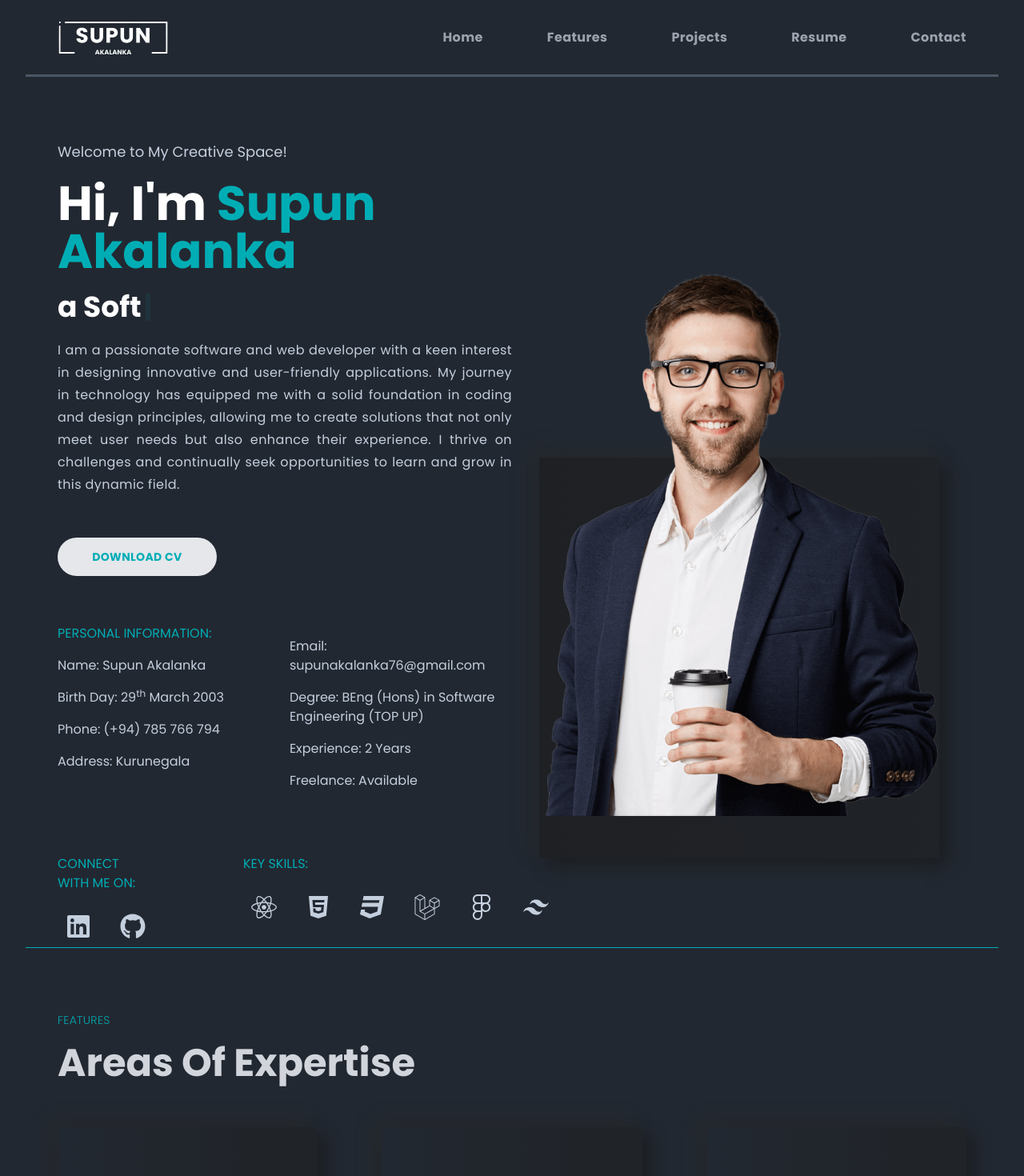
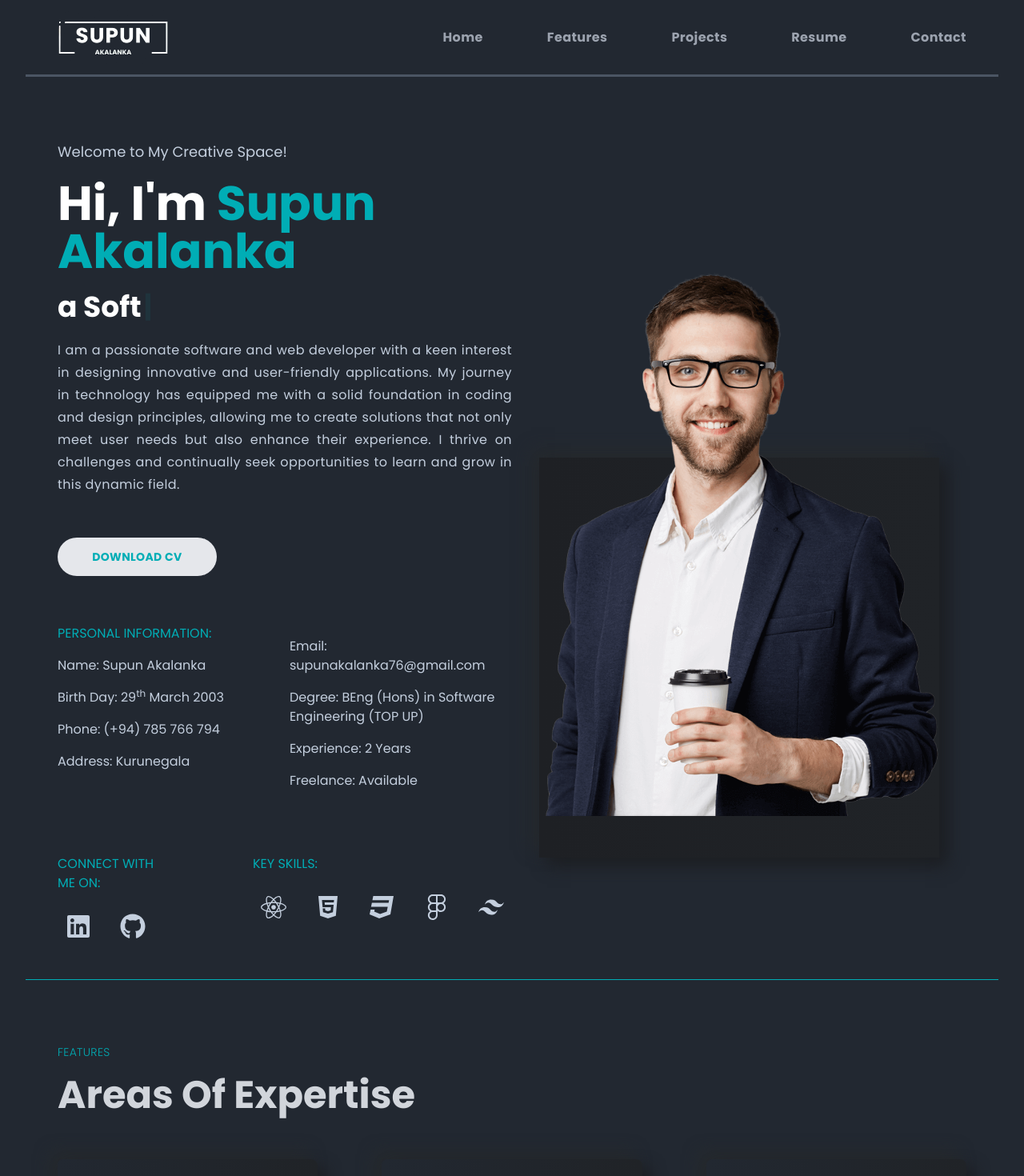
Before and after one commit to supunakalanka76/my-portfolio, a React (Create React App) app in the folder portfolio/: page / in a window 1280 px wide. Shown: the top 1470 px of the page at 80% size. Built offline with nearby package versions, Linux system fonts and the light colour scheme.

Commit message:
edit-home

```diff
--- a/portfolio/src/components/home/Home.js
+++ b/portfolio/src/components/home/Home.js
@@ -6,7 +6,7 @@ import RightHome from './RightHome'
 function Home() {
 
   return (
-    <section id='home' className='w-full pl-10 pr-10 pt-20 flex flex-col gap-10 xl:gap-0 lgl:flex-row border-b-[1px] font-poppins border-b-designColor'>
+    <section id='home' className='w-full pl-10 pr-10 pt-20 pb-10 flex flex-col gap-10 xl:gap-0 lgl:flex-row border-b-[1px] font-poppins border-b-designColor'>
 
       <LeftHome />
 
--- a/portfolio/src/components/home/LeftHome.js
+++ b/portfolio/src/components/home/LeftHome.js
@@ -1,7 +1,7 @@
 import React from 'react'
 import { useTypewriter, Cursor } from 'react-simple-typewriter'
 import {FaLinkedin, FaGithub} from 'react-icons/fa'
-import {FaReact, FaHtml5, FaCss3, FaLaravel, FaFigma,} from 'react-icons/fa'
+import {FaReact, FaHtml5, FaCss3, FaFigma,} from 'react-icons/fa'
 import { RiTailwindCssFill } from 'react-icons/ri'
 import {cv} from '../../assets/index.js'
 
@@ -117,11 +117,11 @@ function LeftHome() {
               </a>
             </span>
 
-            <span className='homeIcon'>
+            {/* <span className='homeIcon'>
               <a href='https://laravel.com/' target='_blank' rel='noopener noreferrer'>
                 <FaLaravel />
               </a>
-            </span>
+            </span> */}
 
             <span className='homeIcon'>
               <a href='https://www.figma.com/' target='_blank' rel='noopener noreferrer'>
--- a/portfolio/src/components/resume/Achievement.js
+++ b/portfolio/src/components/resume/Achievement.js
@@ -7,7 +7,7 @@ function Achievement() {
     <motion.div
         initial={{opacity:0}}
         animate={{opacity:1, transition:{duration:0.5}}}
-        className='w-full flex flex-col lgl:flex-row gap-10 lgl:gap-20'>
+        className='w-full flex flex-col lgl:flex-row gap-10 lgl:gap-20 pb-10'>
         <div>
         <div className='mt-10 py-6 lgl:py-12 font-poppins'>
             <p className='text-sm text-designColor tracking-[4px]'>Features</p>
--- a/portfolio/src/components/resume/Education.js
+++ b/portfolio/src/components/resume/Education.js
@@ -7,7 +7,7 @@ function Education() {
     <motion.div
         initial={{opacity:0}}
         animate={{opacity:1, transition:{duration:0.5}}}
-        className='w-full flex flex-col lgl:flex-row gap-10 lgl:gap-20'>
+        className='w-full flex flex-col lgl:flex-row gap-10 lgl:gap-20 pb-10'>
         <div>
         <div className='mt-6 py-6 lgl:py-12 font-poppins'>
             <p className='text-sm text-designColor tracking-[4px]'>2019 - Current</p>
--- a/portfolio/src/components/resume/Experience.js
+++ b/portfolio/src/components/resume/Experience.js
@@ -7,7 +7,7 @@ function Experience() {
     <motion.div
         initial={{opacity:0}}
         animate={{opacity:1, transition:{duration:0.5}}}
-        className='w-full flex flex-col lgl:flex-row gap-10 lgl:gap-20'>
+        className='w-full flex flex-col lgl:flex-row gap-10 lgl:gap-20 pb-10'>
         <div>
         <div className='mt-10 py-6 lgl:py-12 font-poppins'>
             <p className='text-sm text-designColor tracking-[4px]'>2019 - Current</p>
--- a/portfolio/src/components/resume/Skills.js
+++ b/portfolio/src/components/resume/Skills.js
@@ -7,7 +7,7 @@ function Skills() {
     <motion.div
         initial={{opacity:0}}
         animate={{opacity:1, transition:{duration:0.5}}}
-        className='w-full flex flex-col lgl:flex-row gap-10 lgl:gap-20'>
+        className='w-full flex flex-col lgl:flex-row gap-10 lgl:gap-20 pb-10'>
         <div className='w-full lgl:w-1/2'>
         <div className='mt-10 py-6 font-poppins'>
             <p className='text-sm text-designColor tracking-[4px]'>Features</p>
```
